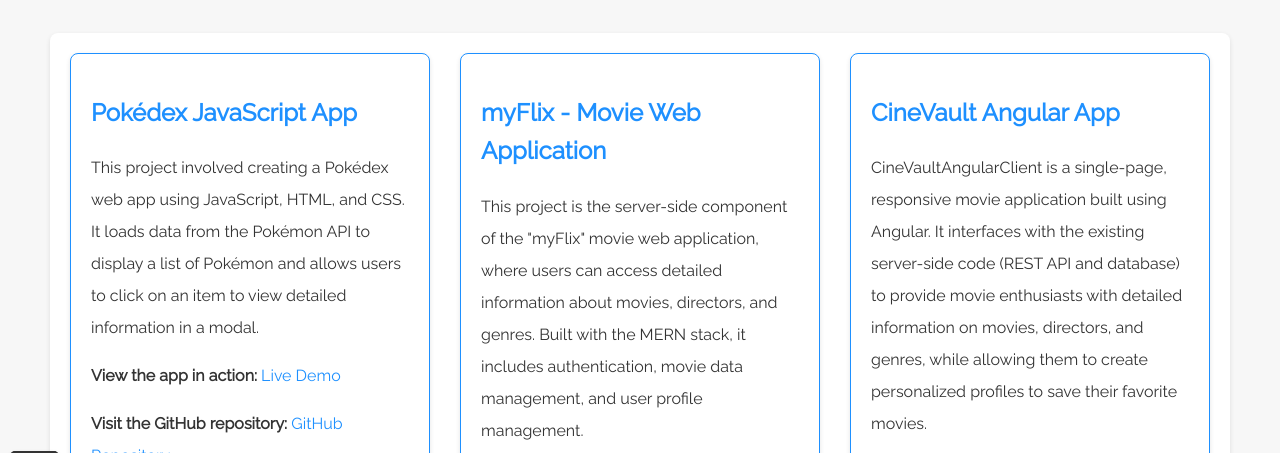
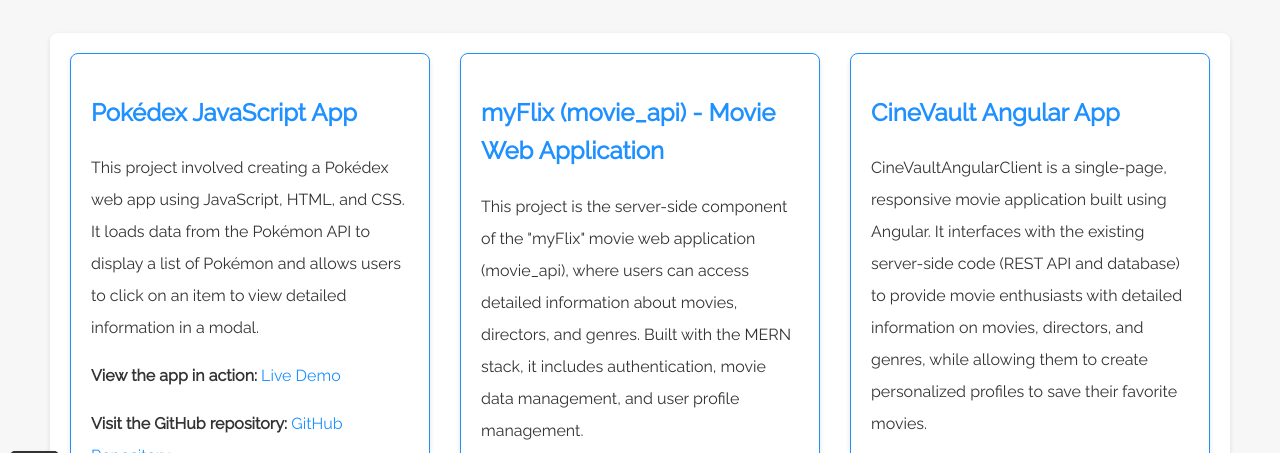
Before and after one commit to Chels93/CF--Portfolio, a website: page work.html in a window 1280 px wide. Shown: the part 310-763 px from the top of the page. Drawn offline with nearby package versions, Linux system fonts and the light colour scheme.

Commit message:
updated github repo links for myFlix (movie_api) and myFlix-client

```diff
--- a/work.html
+++ b/work.html
@@ -99,12 +99,12 @@
             />
           </article>
 
-          <!-- myFlix Server-Side Project -->
+          <!-- myFlix (movie_api) Server-Side Project -->
           <article class="grid_item">
-            <h2>myFlix - Movie Web Application</h2>
+            <h2>myFlix (movie_api) - Movie Web Application</h2>
             <p>
               This project is the server-side component of the "myFlix" movie
-              web application, where users can access detailed information about
+              web application (movie_api), where users can access detailed information about
               movies, directors, and genres. Built with the MERN stack, it
               includes authentication, movie data management, and user profile
               management.
@@ -121,7 +121,7 @@
             <p>
               <strong>Visit the GitHub repository:</strong>
               <a
-                href="https://github.com/Chels93/myFlix-client"
+                href="https://github.com/Chels93/movie_api"
                 target="_blank"
                 aria-label="View myFlix Project on GitHub"
                 >GitHub Repository</a
@@ -171,7 +171,7 @@
             <p>
               <strong>Visit the GitHub repository:</strong>
               <a
-                href="https://github.com/your-github/myFlix-React"
+                href="https://github.com/Chels93/myFlix-client"
                 target="_blank"
                 aria-label="View myFlix React Project on GitHub"
                 >GitHub Repository</a
```
